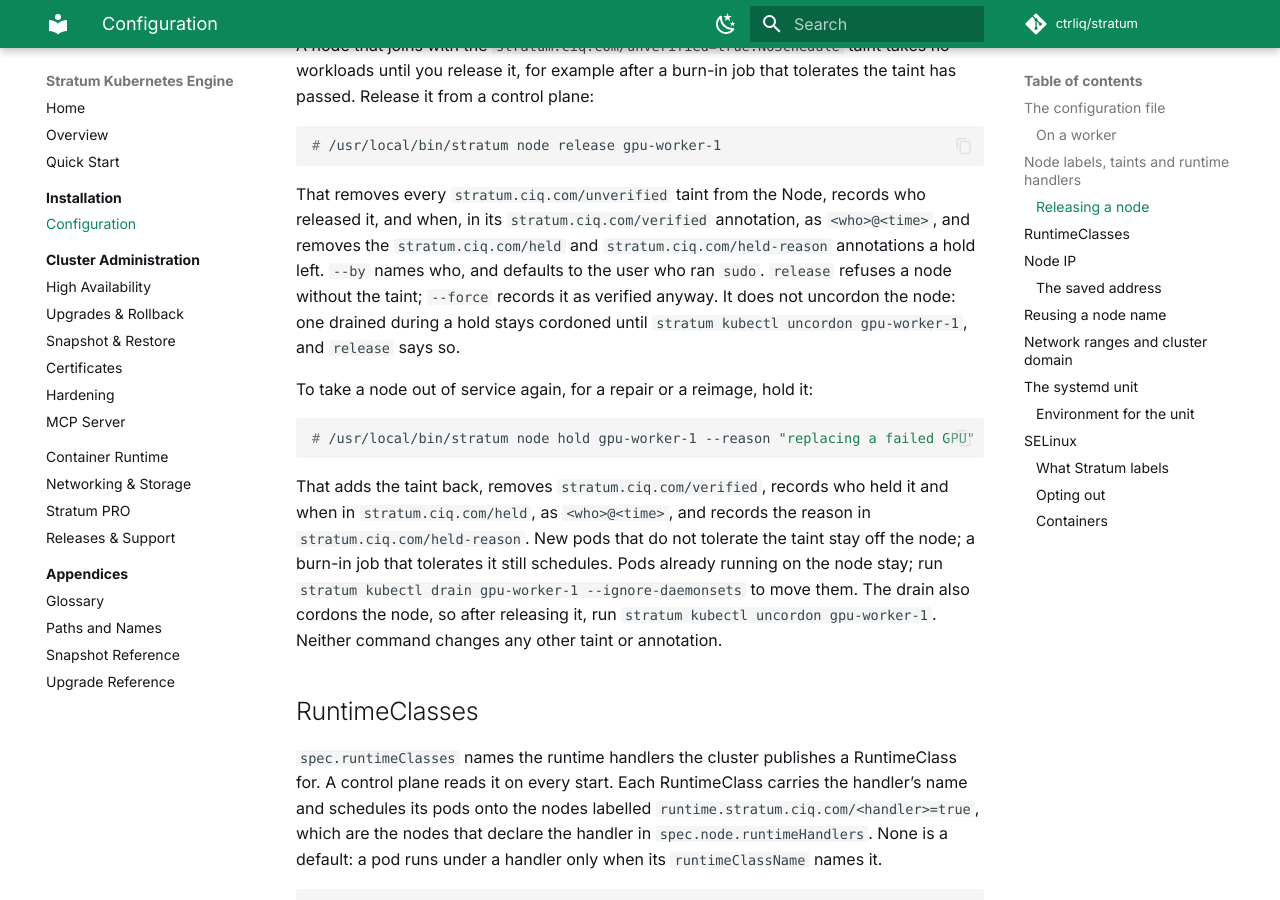
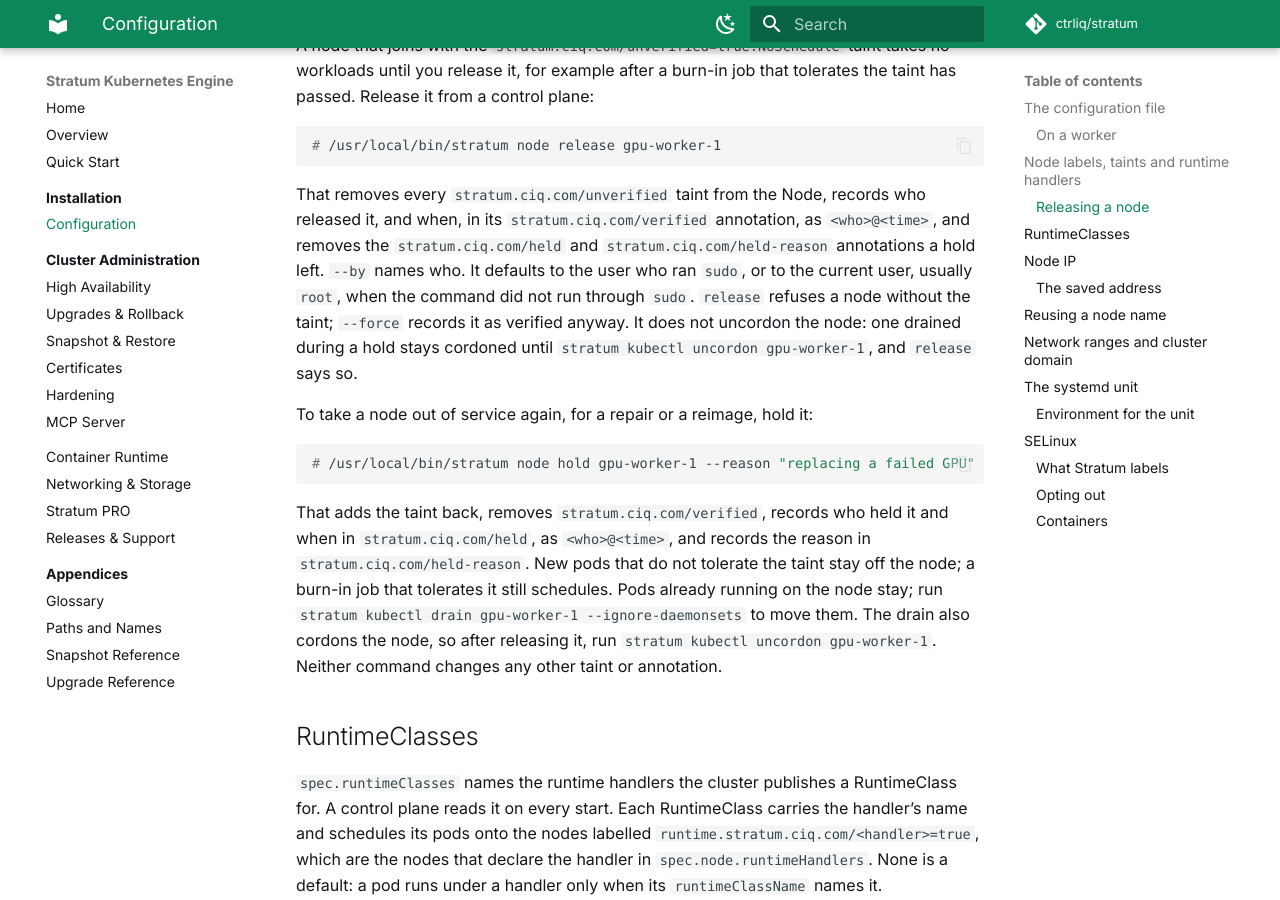
Before and after one commit to ctrliq/stratum, an MkDocs documentation site: the page built from docs/docs/installation/configuration.md, in a window 1280 px wide and 900 px high, scrolled down 3250 px. Built offline with MkDocs 1.6.1 and Material for MkDocs 9.7.7, drawn with Linux system fonts in a browser that asks for light colours; comment, search, counter and statistics services are not loaded.

Commit message:
docs(configuration): say --by falls back to the current user without sudo
configuration.md said node release and hold record the user who ran
sudo, but defaultActor falls back to the current user, usually root,
when SUDO_USER is unset.

Signed-off-by: cwolford <WolfyChris@users.noreply.github.com>

```diff
--- a/docs/docs/installation/configuration.md
+++ b/docs/docs/installation/configuration.md
@@ -164,8 +164,9 @@ tolerates the taint has passed. Release it from a control plane:
 That removes every `stratum.ciq.com/unverified` taint from the Node, records
 who released it, and when, in its `stratum.ciq.com/verified` annotation, as
 `<who>@<time>`, and removes the `stratum.ciq.com/held` and
-`stratum.ciq.com/held-reason` annotations a hold left. `--by` names who, and
-defaults to the user who ran `sudo`.
+`stratum.ciq.com/held-reason` annotations a hold left. `--by` names who. It
+defaults to the user who ran `sudo`, or to the current user, usually `root`,
+when the command did not run through `sudo`.
 `release` refuses a node without the taint; `--force` records it as verified
 anyway. It does not uncordon the node: one drained during a hold stays
 cordoned until `stratum kubectl uncordon gpu-worker-1`, and `release` says so.
```
